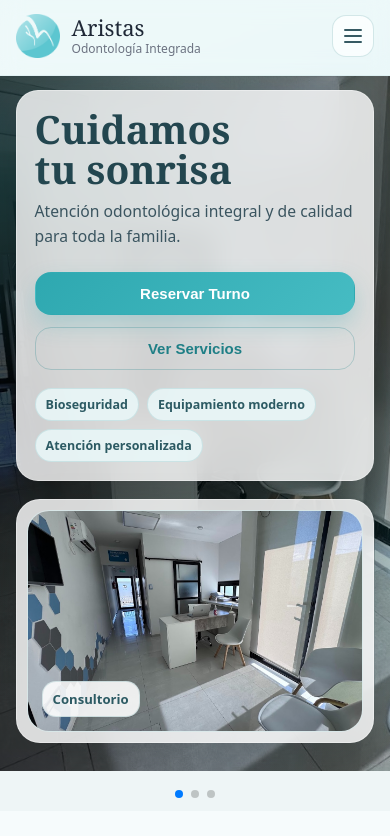
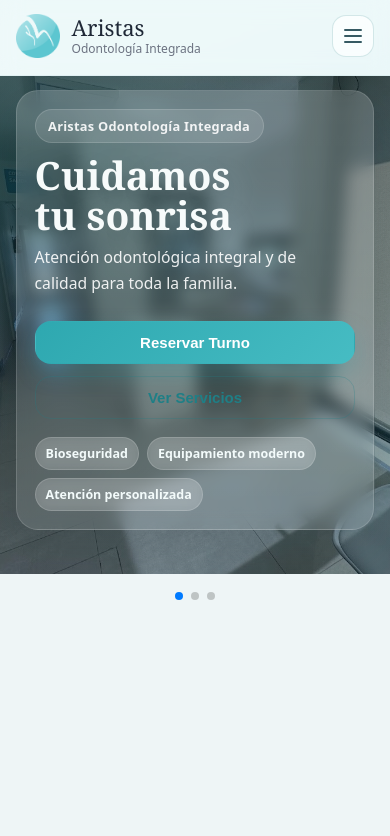
Before and after one commit to Nico9220/consultorio-aristas, a Vue app: page / in a window 390 px wide. Shown: the top 836 px of the page. Built offline with nearby package versions, Linux system fonts and the light colour scheme.

Commit message:
fix hero

```diff
--- a/src/components/home/HeroSection.vue
+++ b/src/components/home/HeroSection.vue
@@ -65,6 +65,7 @@ const goTo = async (id: string) => {
       :modules="modules"
       :loop="true"
       effect="fade"
+      :fadeEffect="{ crossFade: true }"
       :speed="900"
       :autoplay="{ delay: 6500, disableOnInteraction: false }"
       :pagination="{ clickable: true }"
@@ -72,7 +73,7 @@ const goTo = async (id: string) => {
       <SwiperSlide v-for="(s, i) in slides" :key="i">
         <div
           class="slide"
-          :class="[s.theme, { hasPhoto: !!s.image }]"
+          :class="s.theme"
           :style="s.image ? { backgroundImage: `url(${s.image})` } : undefined"
         >
           <div class="overlay" />
@@ -80,6 +81,8 @@ const goTo = async (id: string) => {
 
           <div class="container heroInner">
             <div class="heroPanel">
+              <span class="kicker">Aristas Odontología Integrada</span>
+
               <h1 class="title">{{ s.title }}</h1>
               <p class="subtitle">{{ s.subtitle }}</p>
 
@@ -103,22 +106,6 @@ const goTo = async (id: string) => {
                 <div class="chip">Atención personalizada</div>
               </div>
             </div>
-
-            <div class="heroMedia card mediaCard">
-              <div class="photoWrap">
-                <img
-                  v-if="s.image"
-                  class="photo"
-                  :src="s.image"
-                  alt="Consultorio Aristas"
-                />
-                <div v-else class="photoPh">
-                  <div class="caption">Foto real del consultorio</div>
-                </div>
-
-                <div class="badge">Consultorio</div>
-              </div>
-            </div>
           </div>
         </div>
       </SwiperSlide>
@@ -129,14 +116,12 @@ const goTo = async (id: string) => {
 <style scoped>
 .hero {
   position: relative;
-  min-height: calc(100svh - var(--header-h));
   background: #eef5f6;
+  overflow: hidden;
 }
 
-@supports not (height: 100svh) {
-  .hero {
-    min-height: calc(100vh - var(--header-h));
-  }
+.heroSwiper {
+  overflow: hidden;
 }
 
 .heroSwiper,
@@ -151,8 +136,10 @@ const goTo = async (id: string) => {
   overflow: hidden;
   display: flex;
   align-items: center;
+  justify-content: center;
   background-size: cover;
   background-position: center;
+  background-repeat: no-repeat;
 }
 
 @supports not (height: 100svh) {
@@ -161,50 +148,34 @@ const goTo = async (id: string) => {
   }
 }
 
-/* fallback visual */
 .slide.a {
   background-image:
     radial-gradient(
       900px 420px at 20% 20%,
-      rgba(70, 188, 195, 0.35),
+      rgba(70, 188, 195, 0.2),
       transparent 60%
     ),
-    radial-gradient(
-      900px 520px at 90% 30%,
-      rgba(31, 127, 134, 0.22),
-      transparent 55%
-    ),
-    linear-gradient(135deg, rgba(233, 247, 248, 0.9), rgba(246, 251, 252, 1));
+    linear-gradient(135deg, rgba(233, 247, 248, 0.7), rgba(246, 251, 252, 0.7));
 }
 
 .slide.b {
   background-image:
     radial-gradient(
       900px 420px at 10% 10%,
-      rgba(46, 168, 176, 0.3),
+      rgba(46, 168, 176, 0.18),
       transparent 60%
     ),
-    radial-gradient(
-      900px 520px at 80% 40%,
-      rgba(70, 188, 195, 0.2),
-      transparent 55%
-    ),
-    linear-gradient(135deg, rgba(246, 251, 252, 1), rgba(233, 247, 248, 0.9));
+    linear-gradient(135deg, rgba(246, 251, 252, 0.66), rgba(233, 247, 248, 0.66));
 }
 
 .slide.c {
   background-image:
     radial-gradient(
       900px 420px at 30% 10%,
-      rgba(31, 127, 134, 0.22),
+      rgba(31, 127, 134, 0.18),
       transparent 60%
     ),
-    radial-gradient(
-      900px 520px at 95% 55%,
-      rgba(70, 188, 195, 0.28),
-      transparent 55%
-    ),
-    linear-gradient(135deg, rgba(233, 247, 248, 0.85), rgba(246, 251, 252, 1));
+    linear-gradient(135deg, rgba(233, 247, 248, 0.66), rgba(246, 251, 252, 0.66));
 }
 
 .overlay {
@@ -212,16 +183,16 @@ const goTo = async (id: string) => {
   inset: 0;
   pointer-events: none;
   background:
-    radial-gradient(
-      1200px 680px at 10% 30%,
-      rgba(0, 0, 0, 0.45),
-      transparent 60%
-    ),
     linear-gradient(
       90deg,
-      rgba(0, 0, 0, 0.58) 0%,
-      rgba(0, 0, 0, 0.28) 55%,
-      rgba(0, 0, 0, 0.12) 100%
+      rgba(10, 26, 30, 0.66) 0%,
+      rgba(10, 26, 30, 0.42) 45%,
+      rgba(10, 26, 30, 0.2) 100%
+    ),
+    radial-gradient(
+      900px 520px at 15% 28%,
+      rgba(17, 87, 94, 0.24),
+      transparent 60%
     );
 }
 
@@ -232,12 +203,12 @@ const goTo = async (id: string) => {
   background:
     radial-gradient(
       700px 380px at 20% 25%,
-      rgba(70, 188, 195, 0.25),
+      rgba(70, 188, 195, 0.16),
       transparent 60%
     ),
     radial-gradient(
       760px 420px at 85% 65%,
-      rgba(31, 127, 134, 0.18),
+      rgba(31, 127, 134, 0.14),
       transparent 60%
     );
 }
@@ -245,13 +216,12 @@ const goTo = async (id: string) => {
 .heroInner {
   position: relative;
   z-index: 2;
-  display: grid;
-  grid-template-columns: minmax(0, 1.08fr) minmax(320px, 0.92fr);
-  gap: 22px;
+  display: flex;
   align-items: center;
+  justify-content: center;
   min-height: calc(100svh - var(--header-h));
   padding-top: 40px;
-  padding-bottom: 54px;
+  padding-bottom: 72px;
 }
 
 @supports not (height: 100svh) {
@@ -261,41 +231,62 @@ const goTo = async (id: string) => {
 }
 
 .heroPanel {
-  max-width: 760px;
-  padding: 28px;
+  width: min(820px, 100%);
+  padding: 30px 32px;
   border-radius: 30px;
-  background: rgba(255, 255, 255, 0.8);
-  backdrop-filter: blur(14px);
-  border: 1px solid rgba(255, 255, 255, 0.35);
-  box-shadow: 0 18px 46px rgba(0, 0, 0, 0.18);
+  background: linear-gradient(
+    135deg,
+    rgba(255, 255, 255, 0.16),
+    rgba(255, 255, 255, 0.06)
+  );
+  border: 1px solid rgba(255, 255, 255, 0.14);
+  backdrop-filter: blur(8px);
+  box-shadow: 0 18px 46px rgba(0, 0, 0, 0.12);
+  text-align: center;
+}
+
+.kicker {
+  display: inline-flex;
+  margin-bottom: 14px;
+  padding: 0.45rem 0.78rem;
+  border-radius: 999px;
+  background: rgba(255, 255, 255, 0.12);
+  border: 1px solid rgba(255, 255, 255, 0.14);
+  color: rgba(255, 255, 255, 0.9);
+  font-size: 0.88rem;
+  font-weight: 700;
+  letter-spacing: 0.02em;
 }
 
 .title {
   margin: 0 0 14px;
   font-family: ui-serif, Georgia, "Times New Roman", Times, serif;
-  font-size: clamp(3rem, 5vw, 5.3rem);
+  font-size: clamp(3.2rem, 5vw, 5.6rem);
   line-height: 0.95;
-  color: #23464f;
+  color: #f7fbfb;
   text-wrap: balance;
+  text-shadow: 0 10px 30px rgba(0, 0, 0, 0.22);
 }
 
 .subtitle {
-  margin: 0;
-  max-width: 52ch;
-  color: #3b5560;
-  font-size: 1.06rem;
+  margin: 0 auto;
+  max-width: 30ch;
+  color: rgba(255, 255, 255, 0.9);
+  font-size: 1.08rem;
   line-height: 1.75;
 }
 
 .actions {
   display: flex;
+  justify-content: center;
   flex-wrap: wrap;
   gap: 12px;
-  margin-top: 22px;
+  margin-top: 24px;
 }
 
 .chips {
   display: flex;
+  justify-content: center;
   flex-wrap: wrap;
   gap: 10px;
   margin-top: 18px;
@@ -304,63 +295,16 @@ const goTo = async (id: string) => {
 .chip {
   padding: 8px 12px;
   border-radius: 999px;
-  background: rgba(233, 247, 248, 0.9);
-  border: 1px solid rgba(31, 127, 134, 0.14);
-  color: #2c5a63;
+  background: rgba(255, 255, 255, 0.14);
+  border: 1px solid rgba(255, 255, 255, 0.16);
+  color: #f3fbfb;
   font-size: 0.84rem;
   font-weight: 750;
-}
-
-.mediaCard {
-  padding: 14px;
-  border-radius: 30px;
-  background: rgba(255, 255, 255, 0.82);
-  backdrop-filter: blur(14px);
-  border: 1px solid rgba(255, 255, 255, 0.35);
-  box-shadow: 0 18px 46px rgba(0, 0, 0, 0.18);
-}
-
-.photoWrap {
-  position: relative;
-  overflow: hidden;
-  border-radius: 22px;
-  border: 1px solid rgba(31, 127, 134, 0.14);
-  background: rgba(255, 255, 255, 0.78);
-}
-
-.photo,
-.photoPh {
-  display: block;
-  width: 100%;
-  height: clamp(320px, 42vw, 470px);
-  object-fit: cover;
-}
-
-.photoPh {
-  background: linear-gradient(
-    135deg,
-    rgba(70, 188, 195, 0.22),
-    rgba(255, 255, 255, 0.85)
-  );
-  position: relative;
-}
-
-.caption,
-.badge {
-  position: absolute;
-  left: 14px;
-  bottom: 14px;
-  padding: 8px 10px;
-  border-radius: 14px;
-  background: rgba(255, 255, 255, 0.88);
-  border: 1px solid rgba(31, 127, 134, 0.16);
-  color: #2c5a63;
-  font-size: 0.82rem;
-  font-weight: 800;
+  backdrop-filter: blur(6px);
 }
 
 :deep(.swiper-pagination) {
-  bottom: 16px;
+  bottom: 18px;
 }
 
 :deep(.swiper-pagination-bullet) {
@@ -369,26 +313,16 @@ const goTo = async (id: string) => {
 }
 
 @media (max-width: 1180px) {
-  .heroInner {
-    grid-template-columns: minmax(0, 1fr) minmax(300px, 0.85fr);
-    gap: 18px;
+  .title {
+    font-size: clamp(2.8rem, 4.8vw, 4.7rem);
   }
 
-  .title {
-    font-size: clamp(2.7rem, 4.6vw, 4.4rem);
-  }
-
-  .photo,
-  .photoPh {
-    height: 360px;
+  .heroPanel {
+    width: min(760px, 100%);
   }
 }
 
 @media (max-width: 860px) {
-  .hero {
-    min-height: auto;
-  }
-
   .heroSwiper,
   :deep(.swiper-wrapper),
   :deep(.swiper-slide) {
@@ -398,40 +332,70 @@ const goTo = async (id: string) => {
   .slide {
     min-height: auto;
     align-items: flex-start;
+    justify-content: stretch;
+    background-position: center;
+  }
+
+  .overlay {
+    background:
+      linear-gradient(
+        180deg,
+        rgba(10, 26, 30, 0.52) 0%,
+        rgba(10, 26, 30, 0.34) 100%
+      ),
+      radial-gradient(
+        700px 420px at 20% 25%,
+        rgba(17, 87, 94, 0.22),
+        transparent 60%
+      );
   }
 
   .heroInner {
-    grid-template-columns: 1fr;
     min-height: auto;
-    gap: 18px;
-    align-items: start;
+    align-items: flex-start;
+    justify-content: stretch;
     padding-top: 18px;
-    padding-bottom: 34px;
+    padding-bottom: 52px;
   }
 
   .heroPanel {
-    max-width: none;
+    width: 100%;
     padding: 22px;
     border-radius: 24px;
+    text-align: left;
+    background: linear-gradient(
+      180deg,
+      rgba(255, 255, 255, 0.18),
+      rgba(255, 255, 255, 0.1)
+    );
+  }
+
+  .kicker {
+    margin-bottom: 12px;
+    font-size: 0.8rem;
   }
 
   .title {
-    font-size: clamp(2.2rem, 9vw, 3.2rem);
+    font-size: clamp(2.2rem, 9.6vw, 3.4rem);
     line-height: 1.02;
     margin-bottom: 10px;
   }
 
   .subtitle {
+    margin: 0;
+    max-width: 32ch;
     font-size: 0.98rem;
     line-height: 1.65;
   }
 
   .actions {
+    justify-content: stretch;
     flex-direction: column;
     align-items: stretch;
   }
 
   .chips {
+    justify-content: flex-start;
     gap: 8px;
   }
 
@@ -440,22 +404,12 @@ const goTo = async (id: string) => {
     font-size: 0.78rem;
     padding: 7px 10px;
   }
-
-  .mediaCard {
-    padding: 10px;
-    border-radius: 24px;
-  }
-
-  .photo,
-  .photoPh {
-    height: 240px;
-  }
 }
 
 @media (max-width: 560px) {
   .heroInner {
     padding-top: 14px;
-    padding-bottom: 28px;
+    padding-bottom: 44px;
   }
 
   .heroPanel {
@@ -464,12 +418,7 @@ const goTo = async (id: string) => {
   }
 
   .title {
-    font-size: clamp(2rem, 10vw, 2.8rem);
-  }
-
-  .photo,
-  .photoPh {
-    height: 220px;
+    font-size: clamp(2rem, 10vw, 2.9rem);
   }
 
   :deep(.swiper-pagination) {
```
